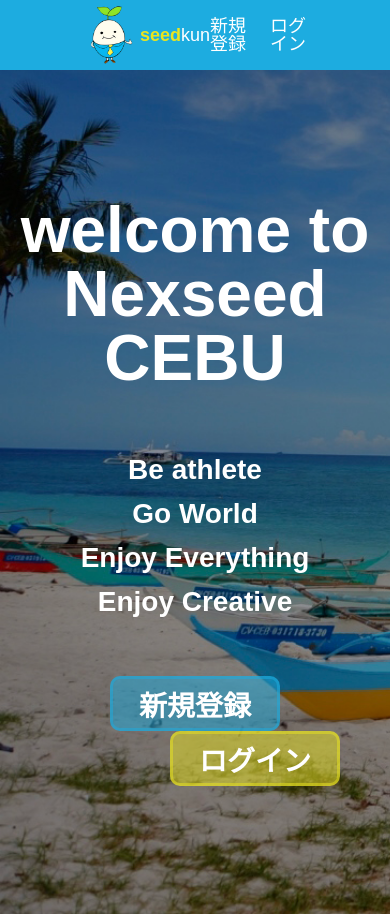
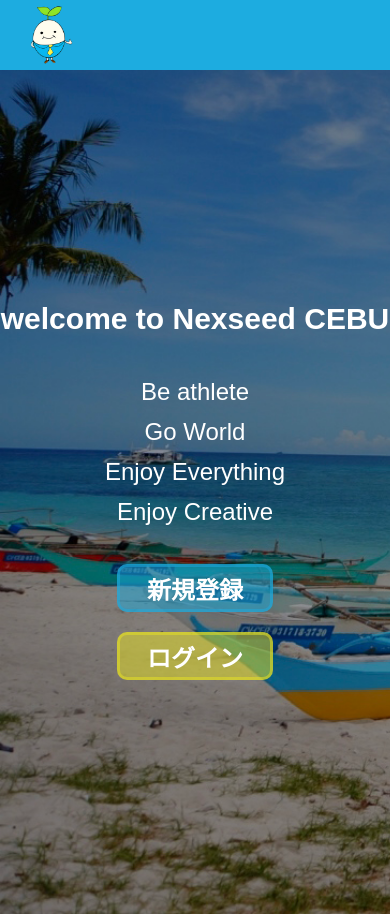
Before and after one commit to satopha/Welcome_NexSeed, a plain HTML site: page index.html in a window 390 px wide. Shown: the top 914 px of the page. Drawn offline with Linux system fonts and the light colour scheme.

Commit message:
responsive_2

```diff
--- a/css/style.css
+++ b/css/style.css
@@ -26,10 +26,10 @@
 	height: 60px;
 }
 
-.name{
+/*.icon .name{
 	display: flex;
 	align-items: center;
-}
+}*/
 
 .icon .name strong{
 	color: #eae51f;
@@ -249,6 +249,11 @@
 		align-items:  space-around;
 	}
 
+	.img-box li{
+		margin-right: 0;
+		margin-top:30px;
+	}
+
 	.contact{
 		height:100%;
 		padding:40px 20px;
@@ -279,3 +284,57 @@
 		box-sizing: border-box;
 	}
 }
+
+@media screen and (max-width: 480px){
+	body{
+	min-width: 375px;
+	}
+
+	.header_right,
+	.icon .name{
+		display: none;
+	}
+
+	footer .icon{
+		display: none;
+	}
+
+	footer .footer-right{
+		margin:auto;
+	}
+
+	.icon{
+		margin-left:20px;
+	}
+
+	.title{
+		font-size: 30px;
+	}
+
+	.guidline{
+		margin-top:30px;
+		font-size: 24px;
+		font-weight: normal;
+	}
+
+
+	.btn-group{
+	    display: flex;
+	    flex-flow: column nowrap;
+	 	align-items: center;
+	 	margin-top: 40px;
+	}
+
+	.btn{
+		margin-left:0;
+		font-weight: bold;
+		font-size:24px;
+		margin-top:20px;
+		height:48px;
+		width:40%;
+	}
+
+	.btn:first-child{
+		margin-top:0;
+	}
+}
```
